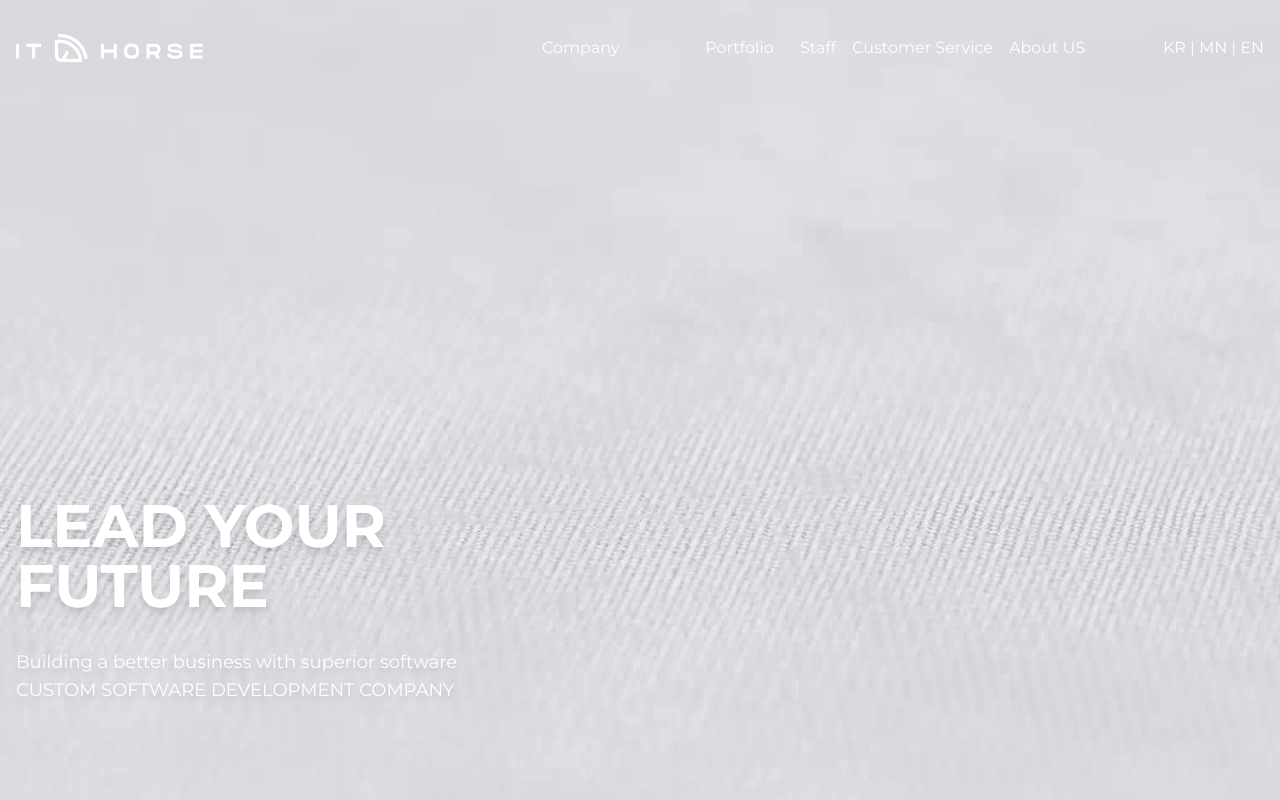
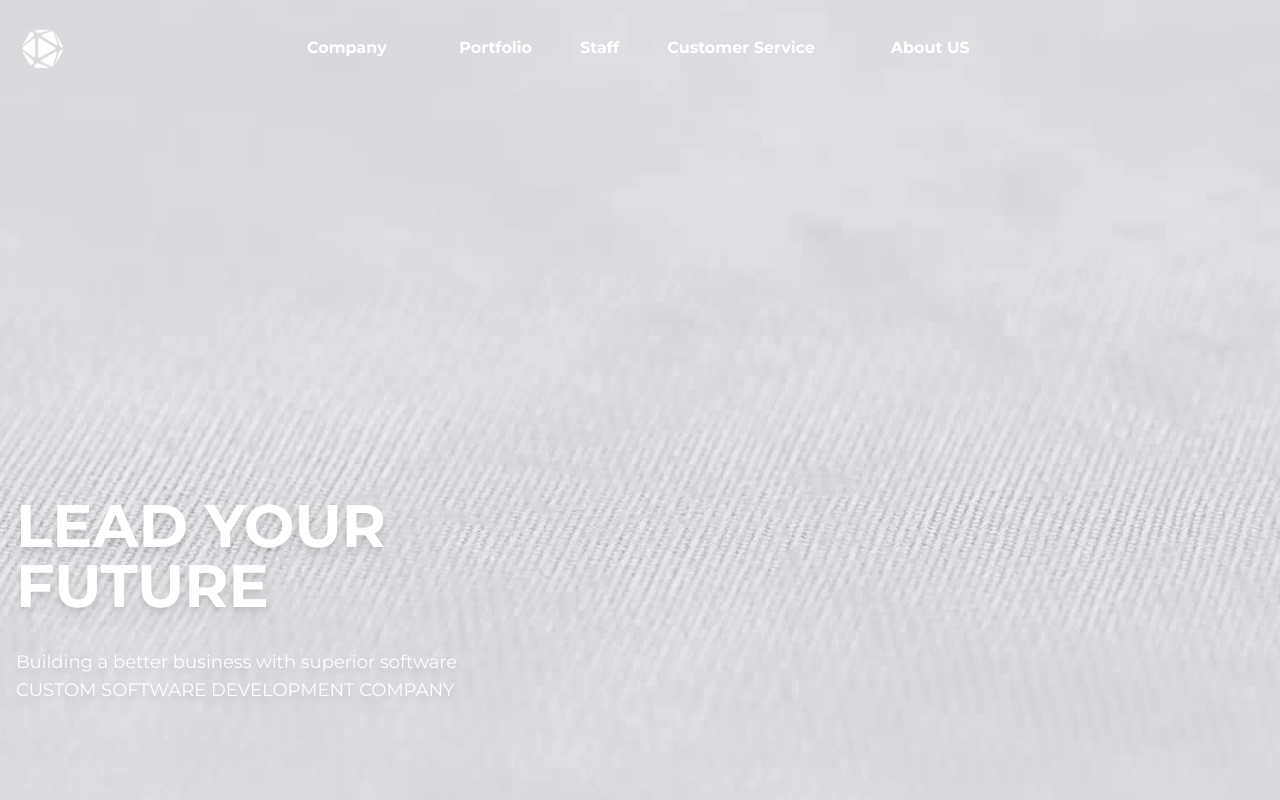
Before and after one commit to bilguun0633/it-horse, a Next.js app: page / in a window 1280 px wide. Shown: the top 800 px of the page. Built offline with nearby package versions, Linux system fonts and the light colour scheme; grey boxes are pictures that could not be loaded.

Commit message:
update header

```diff
--- a/src/components/layout/Header.jsx
+++ b/src/components/layout/Header.jsx
@@ -1,8 +1,7 @@
 import Image from "next/image";
 import Link from "next/link";
-import { OnClickOutside } from "@/lib/utils/on-click-outside";
-import { useState, useRef } from "react";
-import { AnimatePresence, motion } from "framer-motion";
+import { useState, useEffect } from "react";
+import { motion } from "framer-motion";
 import Hamburger from "hamburger-react";
 import { useRouter } from "next/router";
 import Flag from "react-flagkit";
@@ -10,8 +9,6 @@ import useTranslation from "next-translate/useTranslation";
 
 export default function Header() {
   // const { t } = useTranslation("main");
-
-  const [show, setShow] = useState(false);
 
   const router = useRouter();
 
@@ -24,6 +21,24 @@ export default function Header() {
   const { pathname } = useRouter();
 
   const isHome = pathname === "/";
+  const [isHover, setIsHover] = useState(false);
+  const [isScrolled, setIsScrolled] = useState(false);
+
+  useEffect(() => {
+    const handleScroll = () => {
+      if (window.scrollY > 64) {
+        setIsScrolled(true);
+      } else {
+        setIsScrolled(false);
+      }
+    };
+
+    window.addEventListener("scroll", handleScroll);
+
+    return () => {
+      window.removeEventListener("scroll", handleScroll);
+    };
+  }, []);
 
   const list = [
     {
@@ -108,174 +123,59 @@ export default function Header() {
 
   return (
     <div
-      className={`top-0 inset-x-0 z-50 h-fit transitioned ${
-        isHome ? "fixed text-white " : "bg-white text-black sticky"
+      className={`fixed inset-x-0 top-0 z-50 h-fit transition ${
+        !isHome || isHover || isScrolled
+          ? "bg-white"
+          : "text-white bg-transparent"
       }`}
     >
-      <div className="relative container lg:flex lg:justify-end">
+      <div className="container">
+        <div className="relative flex items-center justify-center w-full">
+          <div className="absolute top-0 left-0 flex items-center justify-center h-16 lg:h-24">
             <Link href="/">
-          <div className="absolute flex items-center h-24 left-4">
               <Image
-              src={isHome ? `/image/logo.png` : "/image/logo-dark.png"}
-              alt=""
-              width={187}
-              height={28}
+                src={`/icons/it-horse-${
+                  !isHome || isHover || isScrolled ? "blue" : "white"
+                }.png`}
+                alt="logo"
+                width={50}
+                height={50}
+                layout="fixed"
               />
+            </Link>
           </div>
-        </Link>
-        <div className="h-24 hover:h-fit transition-all overflow-hidden gap-4 2xl:gap-14 lg:flex ">
-          {list.map(({ url, name, dropdown }, index) => (
-            <div className="" key={index}>
-              <Link href={url}>
-                <div className="flex items-center h-24 text-sm cursor-pointer xl:text-base transitioned hover:text-primary">
+          <motion.div
+            onMouseEnter={() => setIsHover(true)}
+            onMouseLeave={() => setIsHover(false)}
+            transition={{ duration: 0.3 }}
+            animate={{ height: isHover ? "auto" : "96px" }}
+            className="hidden gap-12 overflow-hidden lg:flex"
+          >
+            {list.map(({ name, dropdown }, index) => (
+              <div key={index}>
+                <p className="flex items-center justify-center h-24 font-bold transition cursor-default">
                   {name}
-                </div>
-              </Link>
-
-              <div className="flex flex-col gap-4">
-                {dropdown?.map(({ name, url }, index) => (
-                  <Link href={url} key={index}>
-                    <div className="flex items-center text-sm cursor-pointer xl:text-base transitioned hover:text-primary">
+                </p>
+                <motion.div
+                  animate={{ opacity: isHover ? 1 : 0 }}
+                  className="flex flex-col items-center gap-4 pb-12 text-sm text-[#586772]"
+                >
+                  {dropdown.map(({ name, url }, index) => (
+                    <Link
+                      href={url}
+                      key={index}
+                      className="transition hover:text-blue"
+                      onClick={() => setIsHover(false)}
+                    >
                       {name}
-                    </div>
                     </Link>
                   ))}
-              </div>
+                </motion.div>
               </div>
             ))}
+          </motion.div>
         </div>
-
-        <div className="items-center flex hover:text-primary">KR | MN | EN</div>
       </div>
     </div>
   );
 }
-
-function Dropdown({ name, dropdown, url }) {
-  const router = useRouter();
-
-  const [show, setShow] = useState(false);
-
-  const ref = useRef();
-
-  OnClickOutside(ref, () => setShow(false), show);
-  return (
-    <div
-      className="relative h-full cursor-pointer text-base-600 hover:text-primary transitioned"
-      onMouseOver={() => setShow(true)}
-      ref={ref}
-    >
-      <div
-        className="flex items-center h-full gap-0.5 text-sm xl:text-base"
-        onClick={() => {
-          if (url) {
-            router.push(url);
-          }
-        }}
-      >
-        {name}
-        <i className="mt-0.5 text-xl ri-arrow-down-s-line"></i>
-      </div>
-      <AnimatePresence>
-        {show && (
-          <motion.div
-            initial={{ opacity: 0, y: -3 }}
-            animate={{ opacity: 1, y: 0 }}
-            exit={{ opacity: 0, y: -3 }}
-            transition={{ duration: 0.3, type: "spring" }}
-            onMouseLeave={() => setShow(false)}
-            className="absolute flex flex-col gap-1 p-6 right-0 xl:left-0 rounded shadow-lg w-72 top-[100px] bg-white z-50"
-          >
-            {dropdown.map(({ name, url }, index) => (
-              <Link href={url} key={index}>
-                <div className="w-full p-3 rounded cursor-pointer text-base-300 hover:text-primary transitioned hover:bg-black/5">
-                  {name}
-                </div>
-              </Link>
-            ))}
-          </motion.div>
-        )}
-      </AnimatePresence>
-    </div>
-  );
-}
-
-function MobileDropdown({ show, list, onClose, handleLocale, router }) {
-  const [dropdownIndex, setDropdownIndex] = useState(null);
-
-  function handleClick(index) {
-    if (dropdownIndex === index) {
-      setDropdownIndex(null);
-    } else {
-      setDropdownIndex(index);
-    }
-  }
-
-  return (
-    <AnimatePresence>
-      {show && (
-        <motion.div
-          initial={{ opacity: 0, height: 0 }}
-          animate={{ opacity: 1, height: "auto" }}
-          exit={{ opacity: 0, height: 0 }}
-          transition={{ duration: 0.3 }}
-          className="absolute w-full overflow-hidden bg-white border-b top-16 border-base-50"
-        >
-          <div className="flex flex-col items-center gap-4 p-4">
-            {list.map(({ dropdown, name, url }, index) => {
-              if (dropdown) {
-                return (
-                  <div key={index}>
-                    <h4
-                      className="flex items-center h-full gap-2 text-lg cursor-pointer lg:text-xl text-base-600 active:scale-75 transitioned"
-                      onClick={() => handleClick(index)}
-                    >
-                      {name}
-                      <i
-                        className={`mt-0.5 text-2xl ri-arrow-down-s-line transitioned ${
-                          dropdownIndex === index ? "rotate-180" : ""
-                        }`}
-                      ></i>
-                    </h4>
-                    <AnimatePresence>
-                      {dropdownIndex === index && (
-                        <motion.div
-                          initial={{ opacity: 0, height: 0 }}
-                          animate={{ opacity: 1, height: "auto" }}
-                          exit={{ opacity: 0, height: 0 }}
-                          transition={{ duration: 0.3 }}
-                          className="overflow-hidden"
-                        >
-                          <div className="flex flex-col items-center gap-4 pt-4">
-                            {dropdown.map(({ name, url }, index) => (
-                              <Link href={url} key={index} onClick={onClose}>
-                                <div className="flex items-center h-full cursor-pointer text-base-400 active:text-primary transitioned">
-                                  {name}
-                                </div>
-                              </Link>
-                            ))}
-                          </div>
-                        </motion.div>
-                      )}
-                    </AnimatePresence>
-                  </div>
-                );
-              } else {
-                return (
-                  <Link href={url} key={index} onClick={onClose}>
-                    <div className="flex items-center h-full text-lg cursor-pointer lg:text-xl text-base-600 active:scale-75 transitioned">
-                      {name}
-                    </div>
-                  </Link>
-                );
-              }
-            })}
-            {/* <button onClick={handleLocale}>
-              <Flag country={router.locale === "en" ? "MN" : "US"} />
-            </button> */}
-          </div>
-        </motion.div>
-      )}
-    </AnimatePresence>
-  );
-}
--- a/src/components/layout/Provider.jsx
+++ b/src/components/layout/Provider.jsx
@@ -1,11 +1,20 @@
 import Header from "./Header";
 import Footer from "./Footer";
+import { useRouter } from "next/router";
 
 export default function Provider({ children }) {
+  const { pathname } = useRouter();
+
+  const isHome = pathname === "/";
+
   return (
     <div>
       <Header />
-      <main className="min-h-[calc(100svh-64px)] lg:min-h-[calc(100svh-96px)] flex flex-col">
+      <main
+        className={`min-h-[calc(100svh-64px)] lg:min-h-[calc(100svh-96px)] flex flex-col ${
+          !isHome ? "mt-16 lg:mt-24" : ""
+        }`}
+      >
         {children}
       </main>
       <Footer />
```
Also changed, not shown: public/icons/it-horse-blue.png (added), public/icons/it-horse-white.png (added). Lines whose indentation alone changed are shown as unchanged.
